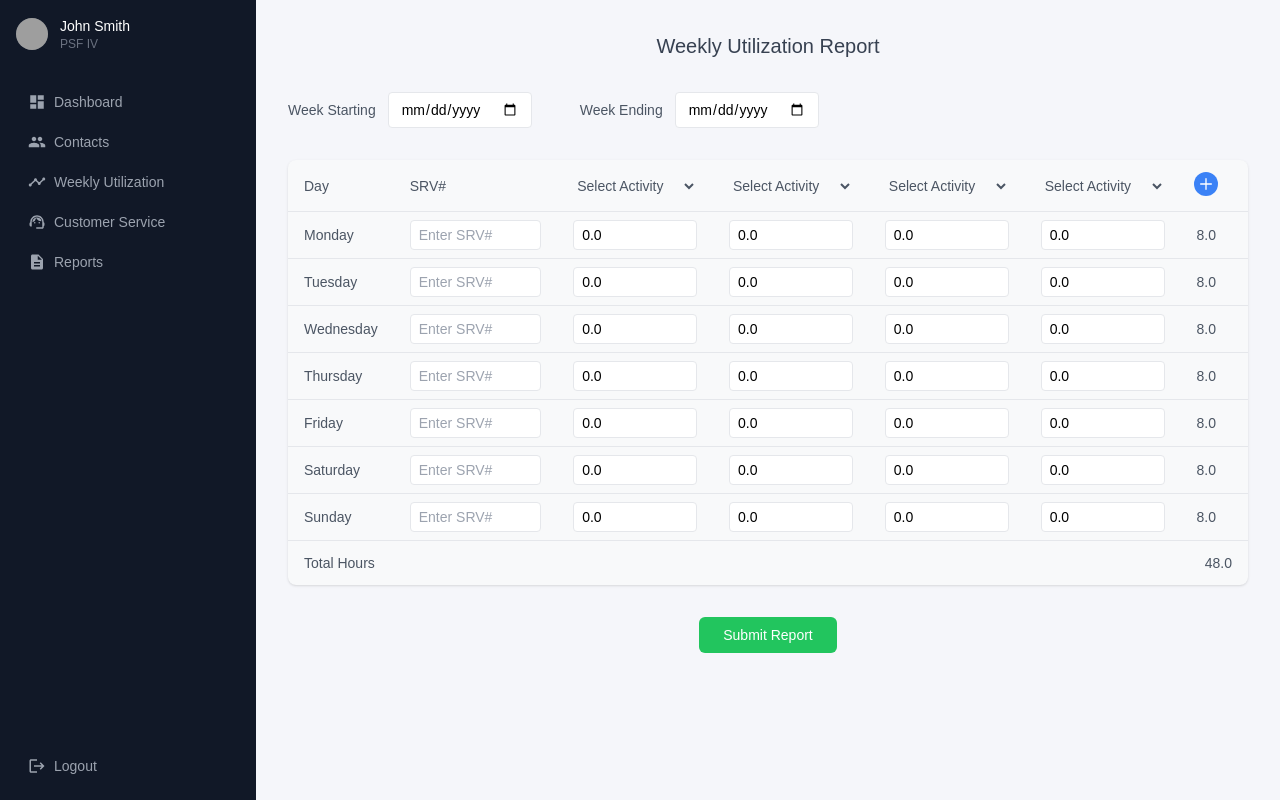
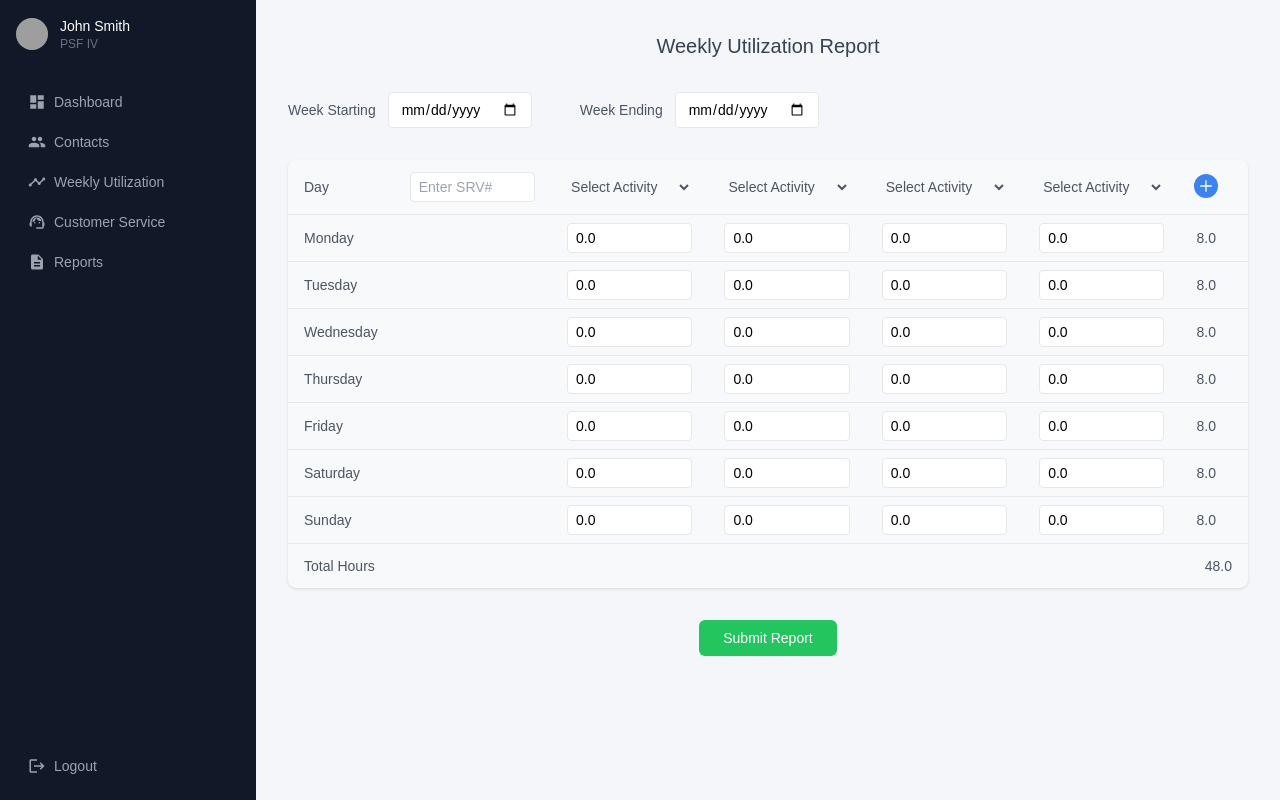
Before and after one commit to SeifEldin15/ARC-employee-management, a Next.js app in the folder frontend/: page /report in a window 1280 px wide. Built offline with nearby package versions, Linux system fonts and the light colour scheme; grey boxes are pictures that could not be loaded.

Commit message:
srv 1 input not many

```diff
--- a/frontend/src/app/report/page.jsx
+++ b/frontend/src/app/report/page.jsx
@@ -27,17 +27,14 @@ const Report = () => {
 
   const [weekStart, setWeekStart] = useState('')
   const [weekEnd, setWeekEnd] = useState('')
-  const [srvInputs, setSrvInputs] = useState({})
+  const [srvInput, setSrvInput] = useState('')
   const [hourInputs, setHourInputs] = useState({})
 
   const handleSubmit = async () => {
     const formattedData = {
       workWeek: weekStart,
       year: new Date(weekStart).getFullYear().toString(),
-      SVR_category: days.map(day => ({
-        SVR: srvInputs[day] || '',
-        day: day.toLowerCase()
-      })),
+      SVR: srvInput,
       tasks: days.flatMap(day =>
         activities.slice(0, -1).map(activity => ({
           category: activity.toLowerCase(),
@@ -105,7 +102,15 @@ const Report = () => {
                 <thead>
                   <tr className="border-b">
                     <th className="py-3 px-4 text-sm font-normal text-gray-600 text-left">Day</th>
-                    <th className="py-3 px-4 text-sm font-normal text-gray-600 text-left">SRV#</th>
+                    <th className="py-3 px-4 text-sm font-normal text-gray-600 text-left">
+                      <input
+                        type="text"
+                        value={srvInput}
+                        onChange={(e) => setSrvInput(e.target.value)}
+                        placeholder="Enter SRV#"
+                        className="w-full text-sm px-2 py-1 border border-gray-200 rounded bg-white"
+                      />
+                    </th>
                     {[...Array(numberOfColumns)].map((_, index) => (
                       <th key={index} className="py-3 px-4 text-sm font-normal text-gray-600 text-left">
                         <select className="w-full bg-transparent outline-none">
@@ -129,15 +134,7 @@ const Report = () => {
                   {days.map((day) => (
                     <tr key={day} className="border-b">
                       <td className="py-2 px-4 text-sm text-gray-600">{day}</td>
-                      <td className="py-2 px-4">
-                        <input
-                          type="text"
-                          value={srvInputs[day] || ''}
-                          onChange={(e) => setSrvInputs(prev => ({...prev, [day]: e.target.value}))}
-                          placeholder="Enter SRV#"
-                          className="w-full text-sm px-2 py-1 border border-gray-200 rounded bg-white"
-                        />
-                      </td>
+                      <td className="py-2 px-4 text-sm text-gray-600">{srvInput}</td>
                       {[...Array(numberOfColumns)].map((_, index) => (
                         <td key={index} className="py-2 px-4">
                           <input
```
